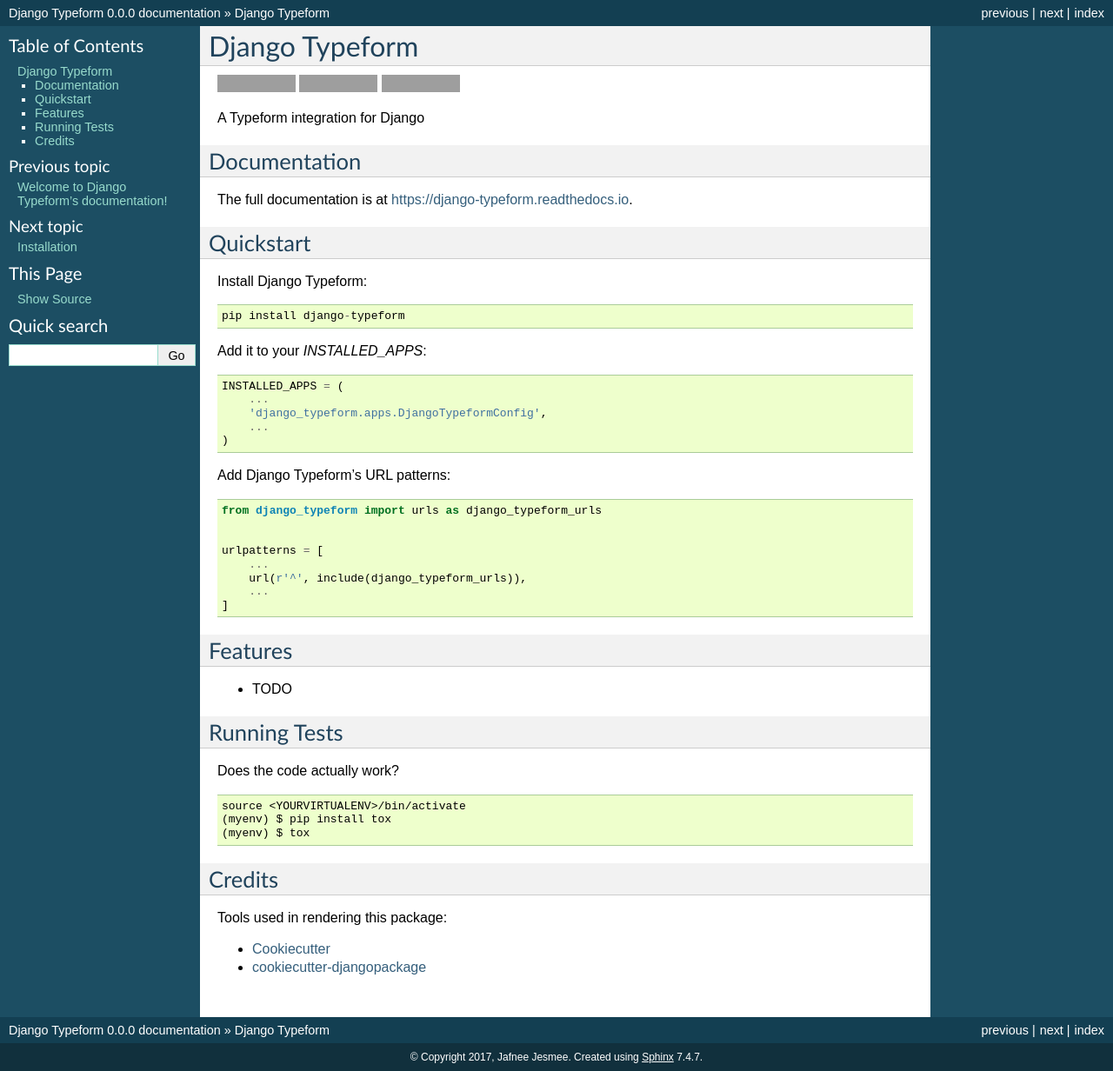
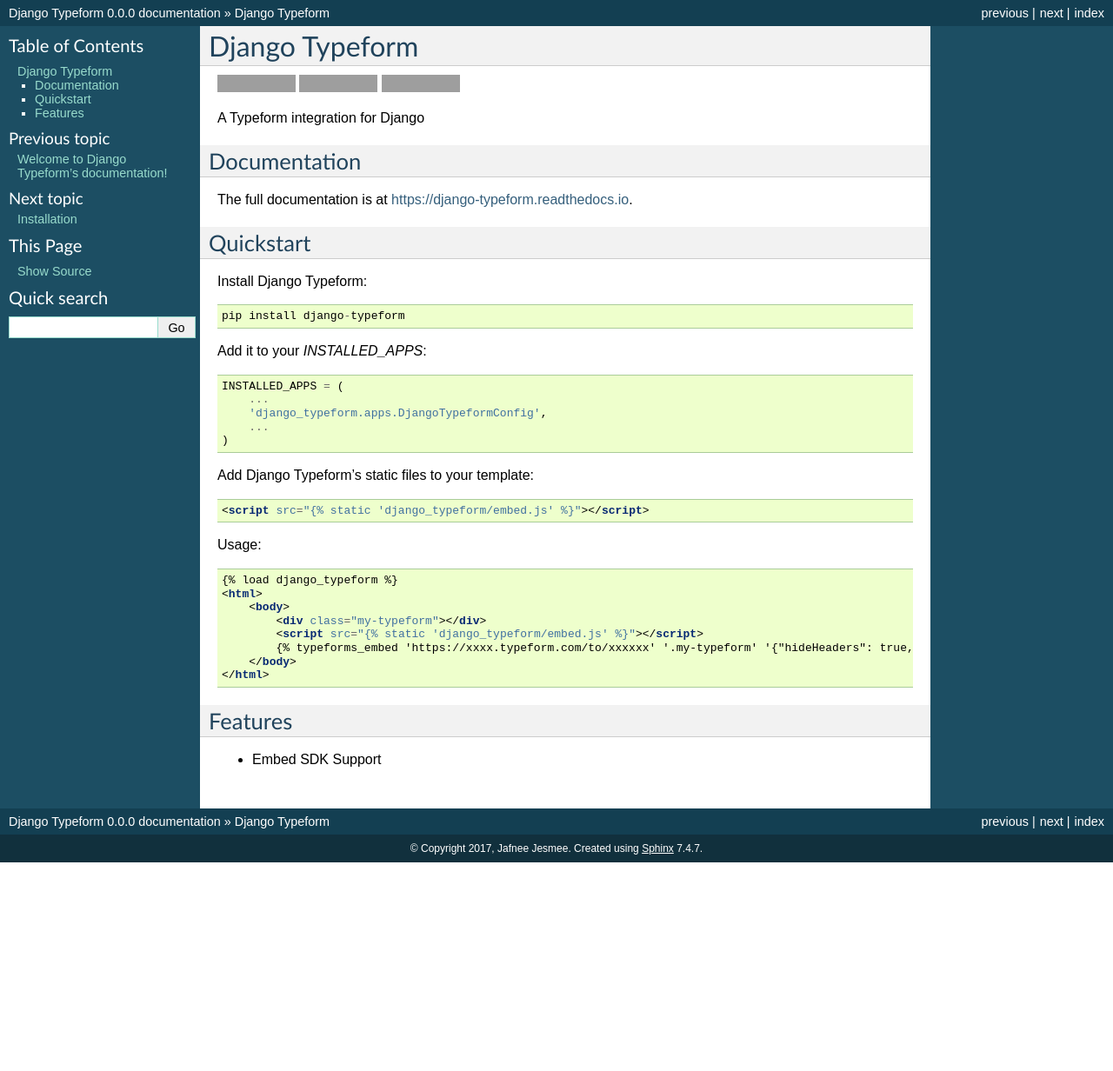
Before and after one commit to redapesolutions/django-typeform, a Sphinx documentation site: the page built from docs/readme.rst, in a window 1280 px wide. Shown: the whole page at 87% size. Built offline with Sphinx 7.4.7, drawn with Linux system fonts in a browser that asks for light colours; after the commit the page ends 992 px from its top, so only the background shows below that; grey boxes are pictures that could not be loaded.

Commit message:
Add quick start docs for Embed SDK

```diff
--- a/README.rst
+++ b/README.rst
@@ -10,6 +10,7 @@
 
 .. image:: https://codecov.io/gh/redapesolutions/django-typeform/branch/master/graph/badge.svg
     :target: https://codecov.io/gh/redapesolutions/django-typeform
+
 
 A Typeform integration for Django
 
@@ -35,42 +36,26 @@
         ...
     )
 
-Add Django Typeform's URL patterns:
+Add Django Typeform's static files to your template:
 
-.. code-block:: python
+.. code-block:: html
 
-    from django_typeform import urls as django_typeform_urls
+    <script src="{% static 'django_typeform/embed.js' %}"></script>
 
+Usage:
 
-    urlpatterns = [
-        ...
-        url(r'^', include(django_typeform_urls)),
-        ...
-    ]
+.. code-block:: html
+
+    {% load django_typeform %}
+    <html>
+        <body>
+            <div class="my-typeform"></div>
+            <script src="{% static 'django_typeform/embed.js' %}"></script>
+            {% typeforms_embed 'https://xxxx.typeform.com/to/xxxxxx' '.my-typeform' '{"hideHeaders": true, "hideFooter": true}' %}
+        </body>
+    </html>
 
 Features
 --------
 
-* TODO
-
-Running Tests
--------------
-
-Does the code actually work?
-
-::
-
-    source <YOURVIRTUALENV>/bin/activate
-    (myenv) $ pip install tox
-    (myenv) $ tox
-
-Credits
--------
-
-Tools used in rendering this package:
-
-*  Cookiecutter_
-*  `cookiecutter-djangopackage`_
-
-.. _Cookiecutter: https://github.com/audreyr/cookiecutter
-.. _`cookiecutter-djangopackage`: https://github.com/pydanny/cookiecutter-djangopackage
+* Embed SDK Support
--- a/docs/conf.py
+++ b/docs/conf.py
@@ -22,7 +22,11 @@
 parent = os.path.dirname(cwd)
 sys.path.append(parent)
 
+import django
+sys.path.insert(0, os.path.abspath('..'))
+django.setup()
 import django_typeform
+
 
 # -- General configuration -----------------------------------------------------
 
@@ -31,7 +35,17 @@
 
 # Add any Sphinx extension module names here, as strings. They can be extensions
 # coming with Sphinx (named 'sphinx.ext.*') or your custom ones.
-extensions = ['sphinx.ext.autodoc', 'sphinx.ext.viewcode']
+extensions = [
+  'sphinx.ext.autodoc',
+  'sphinx.ext.intersphinx',
+  'sphinx.ext.viewcode',
+  'sphinx.ext.napoleon',
+]
+
+autodoc_default_flags = [
+  'members',
+  'show-inheritance',
+]
 
 # Add any paths that contain templates here, relative to this directory.
 templates_path = ['_templates']
@@ -252,3 +266,9 @@
 
 # If true, do not generate a @detailmenu in the "Top" node's menu.
 #texinfo_no_detailmenu = False
+
+# Example configuration for intersphinx: refer to the Python standard library.
+intersphinx_mapping = {
+  'python': ('https://docs.python.org/3.5', 'objects.inv/python.inv'),
+  'django': ('https://docs.djangoproject.com/en/1.10/', 'objects.inv/django.inv'),
+}
```
Also changed, not shown: docs/django_typeform.rst (+0 -16 lines), docs/django_typeform.templatetags.rst (added, +22 -0 lines), docs/usage.rst (+31 -0 lines), 2 other files.
